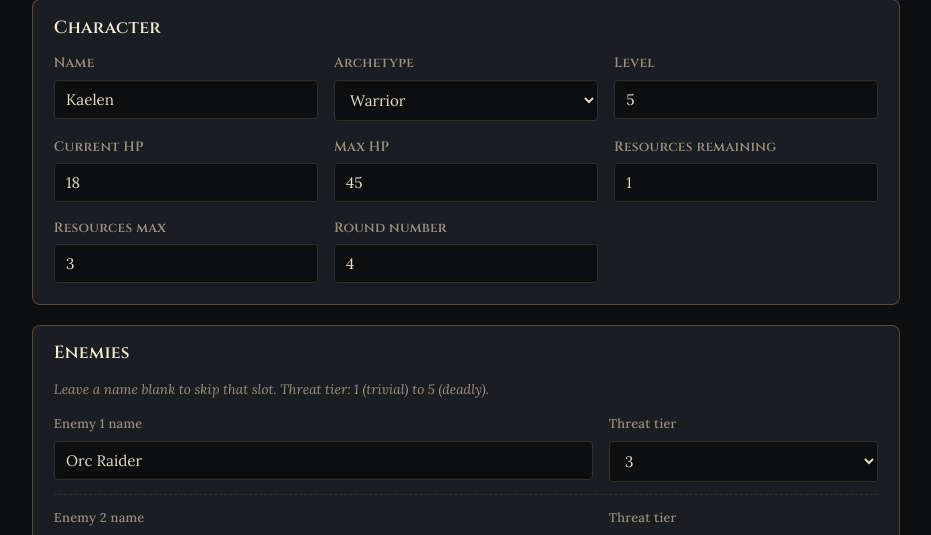
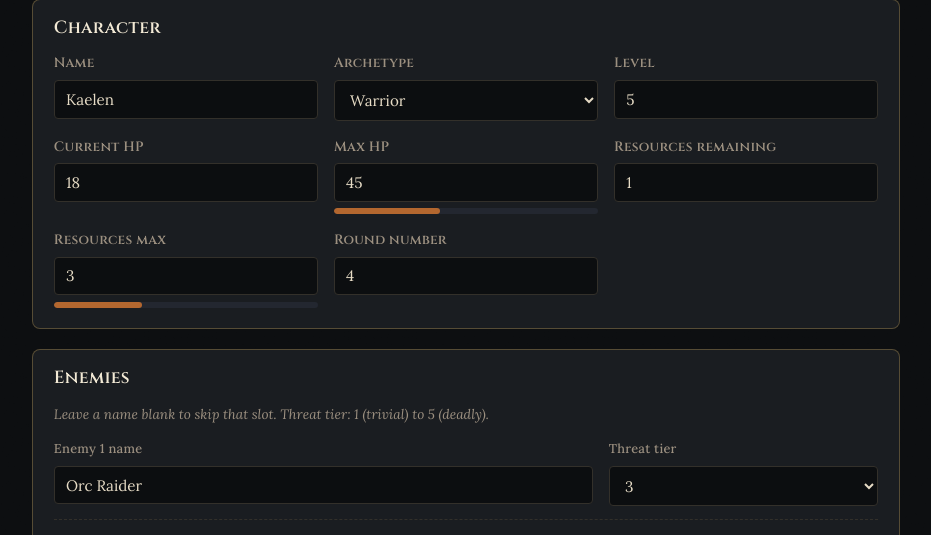
Before and after one commit to Barak-Nisim/tacticaldirector, a FastAPI app: page /app in a window 1280 px wide. Shown: the part 259-794 px from the top of the page, without its empty margins (174-1105 px from the left). Run offline with FastAPI, Linux system fonts and the light colour scheme.

Commit message:
Add live HP/resource percentage bars to the encounter form
A thin bar under Max HP and Resources max fills as either field
changes, colored by the same tier palette used in the report, so a
GM can eyeball a character's state before submitting.

Co-Authored-By: Claude Sonnet 5 <noreply@anthropic.com>
Claude-Session: https://claude.ai/code/session_018Uy9GE6MSgXHokiEk6ojLz

```diff
--- a/tacticaldirector/web/static/style.css
+++ b/tacticaldirector/web/static/style.css
@@ -649,6 +649,21 @@ blockquote.card cite { color: var(--muted-on-parchment); font-size: 0.85rem; fon
 .field-grid { display: grid; grid-template-columns: repeat(3, 1fr); gap: 1rem; }
 .field-grid label { margin-bottom: 0.3rem; }
 
+.stat-bar-mini {
+  margin-top: 0.4rem;
+  height: 6px;
+  border-radius: 999px;
+  background: var(--charcoal-2);
+  overflow: hidden;
+}
+.stat-bar-mini-fill {
+  height: 100%;
+  width: 0%;
+  border-radius: 999px;
+  background: var(--tier-poor);
+  transition: width 0.15s ease, background-color 0.15s ease;
+}
+
 label { display: block; font-family: "Cinzel", serif; font-weight: 600; font-size: 0.85rem; letter-spacing: 0.02em; margin-bottom: 0.4rem; color: var(--muted); }
 
 input[type="text"],
--- a/tacticaldirector/web/templates/app_form.html
+++ b/tacticaldirector/web/templates/app_form.html
@@ -38,6 +38,7 @@
         <div>
           <label for="hp_max">Max HP</label>
           <input type="number" id="hp_max" name="hp_max" min="1" value="{{ character.hp_max }}">
+          <div class="stat-bar-mini" aria-hidden="true"><div class="stat-bar-mini-fill" id="hp-bar-fill"></div></div>
         </div>
         <div>
           <label for="resources_current">Resources remaining</label>
@@ -46,6 +47,7 @@
         <div>
           <label for="resources_max">Resources max</label>
           <input type="number" id="resources_max" name="resources_max" min="0" value="{{ character.resources_max }}">
+          <div class="stat-bar-mini" aria-hidden="true"><div class="stat-bar-mini-fill" id="resources-bar-fill"></div></div>
         </div>
         <div>
           <label for="round_number">Round number</label>
@@ -107,4 +109,36 @@
     <p class="field-caption">Scores Attack, Use Ability, Defend, and Retreat against four categories, and renders the ranked report below. With the Game Master's take on, Claude also adds a short narration and a line of table talk.</p>
   </form>
 </div>
+
+<script>
+  (function () {
+    function wireBar(currentId, maxId, fillId) {
+      var current = document.getElementById(currentId);
+      var max = document.getElementById(maxId);
+      var fill = document.getElementById(fillId);
+      if (!current || !max || !fill) return;
+
+      function update() {
+        var cur = parseFloat(current.value);
+        var mx = parseFloat(max.value);
+        var pct = (!isFinite(cur) || !isFinite(mx) || mx <= 0)
+          ? 0
+          : Math.max(0, Math.min(100, (cur / mx) * 100));
+        fill.style.width = pct + "%";
+        fill.style.backgroundColor =
+          pct <= 25 ? "var(--tier-poor)" :
+          pct <= 50 ? "var(--tier-situational)" :
+          pct <= 75 ? "var(--tier-solid)" : "var(--tier-great)";
+        fill.parentElement.title = cur + " / " + mx + " (" + Math.round(pct) + "%)";
+      }
+
+      current.addEventListener("input", update);
+      max.addEventListener("input", update);
+      update();
+    }
+
+    wireBar("hp_current", "hp_max", "hp-bar-fill");
+    wireBar("resources_current", "resources_max", "resources-bar-fill");
+  })();
+</script>
 {% endblock %}
```
Also changed, not shown: docs/enhancements.md (+1 -1 lines).
